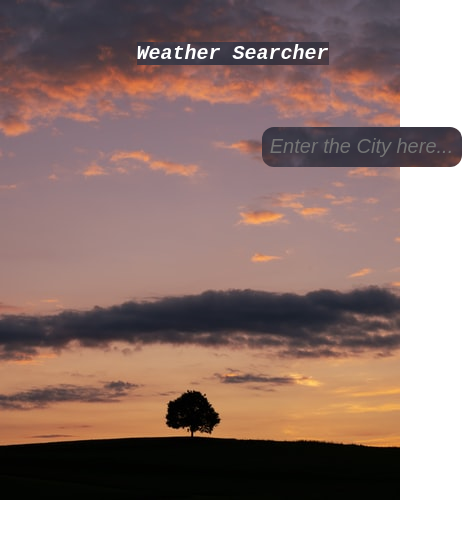
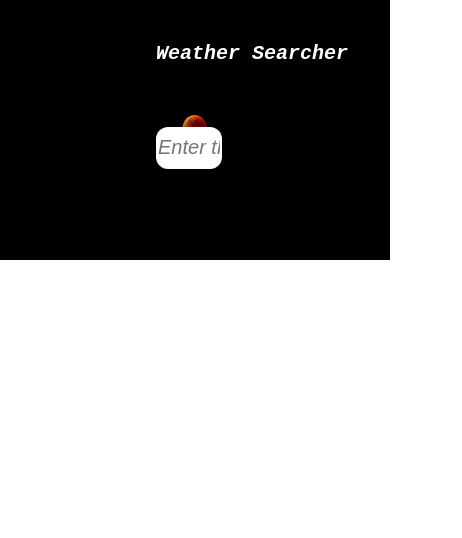
Before and after one commit to V3dantSh4rma/Weather-application, a Vue app: page / in a window 390 px wide. Shown: the top 538 px of the page, 462 px wide, since content can reach past the window. Built offline with nearby package versions, Linux system fonts and the light colour scheme; the HTML template or start-up script is replaced by a standard one.

Commit message:
Update App.vue

```diff
--- a/src/App.vue
+++ b/src/App.vue
@@ -205,7 +205,7 @@ body{
   color: black;
 }
 
-@media only screen and (max-width: 500px){
+@media only screen and (max-width: 300px){
   *{
     margin: auto;
     margin-right: auto;
@@ -214,11 +214,6 @@ body{
     padding: 0;
     background-image: url('./assets/mobilebackdrop.jpg');
     cursor: pointer;
-    background-repeat: no-repeat;
-    align-items: center;
-    text-align: center;
-    margin-left: auto;
-    margin-right: auto;
   }
 
   .search-bar{
```
